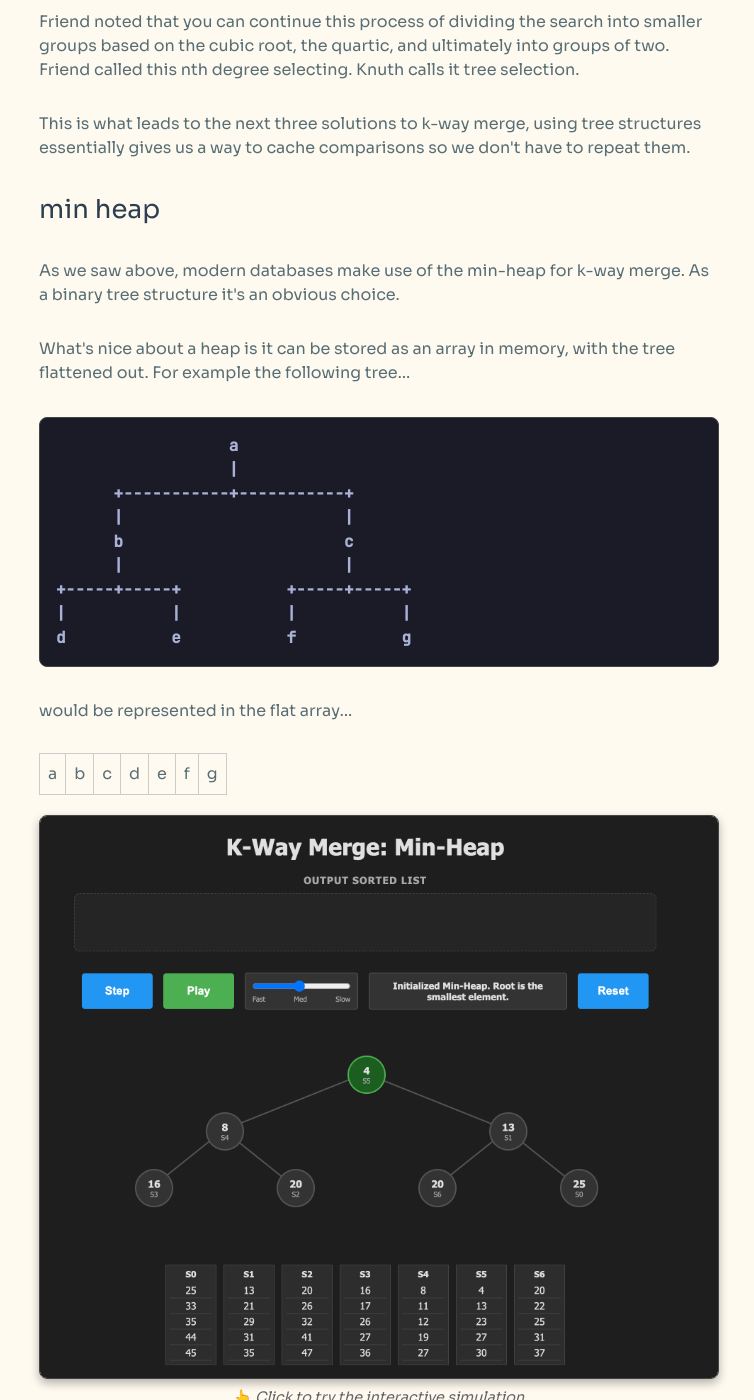
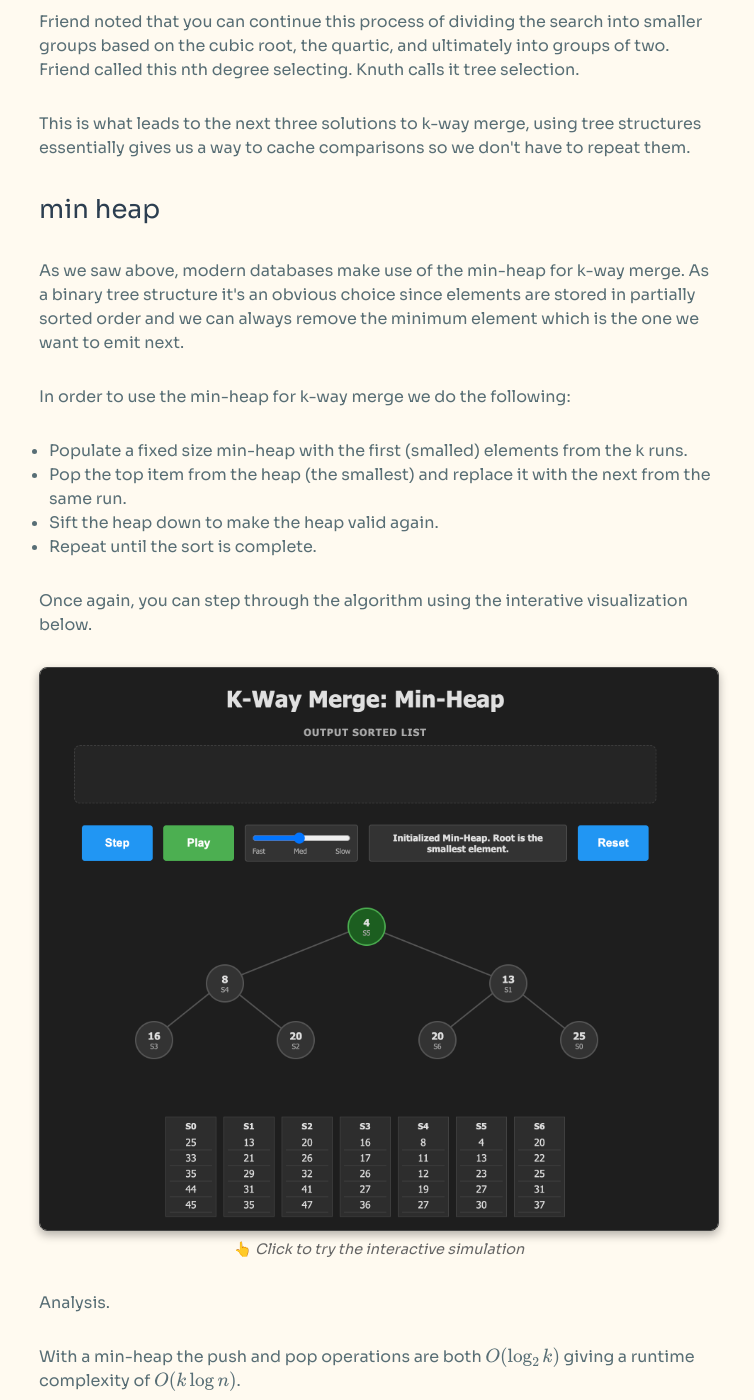
Before and after one commit to justinhj/justinhj.github.io, a Jekyll site: the page built from _posts/2026-01-19-visualizing-k-way-merge.html, in a window 1280 px wide and 1400 px high, scrolled down 7613 px. Shown: the whole window, without its empty margins (261-1015 px from the left). Built offline with Jekyll 4.4.1, drawn with Linux system fonts in a browser that asks for light colours; formulas are drawn with MathJax 3; some of the changed text lies outside the part shown.

Commit message:
min heap complete

```diff
--- a/_posts/2026-01-19-visualizing-k-way-merge.html
+++ b/_posts/2026-01-19-visualizing-k-way-merge.html
@@ -453,14 +453,49 @@ This is what leads to the next three solutions to k-way merge, using tree struct
 <h3 id="orgc32f994">min heap</h3>
 <div class="outline-text-3" id="text-orgc32f994">
 <p>
-As we saw above, modern databases make use of the min-heap for k-way merge. As a binary tree structure it's an obvious choice.
+As we saw above, modern databases make use of the min-heap for k-way merge. As a binary tree structure it's an obvious choice since elements are stored in partially sorted order and we can always remove the minimum element which is the one we want to emit next.
 </p>
 
 <p>
-What's nice about a heap is it can be stored as an array in memory, with the tree flattened out. For example the following tree&#x2026;
+In order to use the min-heap for k-way merge we do the following:
 </p>
 
-<pre class="example" id="orga0d40a2">
+<ol class="org-ol">
+<li>Populate a fixed size min-heap with the first (smalled) elements from the k runs.</li>
+<li>Pop the top item from the heap (the smallest) and replace it with the next from the same run.</li>
+<li>Sift the heap down to make the heap valid again.</li>
+<li>Repeat until the sort is complete.</li>
+</ol>
+
+<p>
+Once again, you can step through the algorithm using the interative visualization below.
+</p>
+
+<div style="text-align: center; margin: 20px 0;">
+    <a href="https://heyes-jones.com/externalsort/minheapmerge.html" target="_blank" rel="noopener noreferrer" style="text-decoration: none;">
+        <img src="../../../images/min-heap-merge-thumbnail.png"
+             alt="K-Way Merge Tree of Losers Visualization"
+             title="Click to launch interactive simulation"
+             style="width: 100%; max-width: 800px; height: auto; border: 1px solid #444; border-radius: 8px; box-shadow: 0 4px 10px rgba(0,0,0,0.3);">
+        <p style="margin-top: 8px; color: #666; font-size: 0.9em;">
+            👆 <em>Click to try the interactive simulation</em>
+        </p>
+    </a>
+</div>
+
+<p>
+Analysis.
+</p>
+
+<p>
+With a min-heap the push and pop operations are both \(O(\log_2 k)\) giving a runtime complexity of \(O(k \log n)\).
+</p>
+
+<p>
+because a min-heap is stored in a flat array structure. For example:
+</p>
+
+<pre class="example" id="org48f85c9">
                   a
                   |
       +-----------+-----------+
@@ -473,7 +508,7 @@ d           e           f           g
 </pre>
 
 <p>
-would be represented in the flat array&#x2026;
+Usually represented in the flat array as follows:
 </p>
 
 <table border="2" cellspacing="0" cellpadding="6" rules="groups" frame="hsides">
@@ -507,22 +542,37 @@ would be represented in the flat array&#x2026;
 </tbody>
 </table>
 
-<div style="text-align: center; margin: 20px 0;">
-    <a href="https://heyes-jones.com/externalsort/minheapmerge.html" target="_blank" rel="noopener noreferrer" style="text-decoration: none;">
-        <img src="../../../images/min-heap-merge-thumbnail.png"
-             alt="K-Way Merge Tree of Losers Visualization"
-             title="Click to launch interactive simulation"
-             style="width: 100%; max-width: 800px; height: auto; border: 1px solid #444; border-radius: 8px; box-shadow: 0 4px 10px rgba(0,0,0,0.3);">
-        <p style="margin-top: 8px; color: #666; font-size: 0.9em;">
-            👆 <em>Click to try the interactive simulation</em>
-        </p>
-    </a>
+<p>
+This is known as the Eytzinger Layout. A node at index \(i\) has children at \(2i+1\) and \(2i+2\). For a small tree size it is a cache friendly structure since it will fit in a few cache lines.
+</p>
+
+<p>
+In addition our use case allows us to do the push and pop in one move.
+</p>
+
+<p>
+During the sift down process after adding the new winner you need to:
+</p>
+
+<ol class="org-ol">
+<li>Compare Left Child vs. Right Child (to find the smaller one).</li>
+<li>Compare the Smaller Child vs. The Current Node (to see if you swap).</li>
+</ol>
+
+<p>
+This costs \(2 \cdot \log_2 k\) comparisons per element.
+</p>
+
+<p>
+Let's see how we can improve.
+</p>
+</div>
+</div>
 </div>
 
-
-
-
-
+<div id="outline-container-org222126e" class="outline-2">
+<h2 id="org222126e">Tournament Trees</h2>
+<div class="outline-text-2" id="text-org222126e">
 <p>
 Thanks for reading!
 </p>
@@ -532,4 +582,3 @@ Thanks for reading!
 </p>
 </div>
 </div>
-</div>
```
Also changed, not shown: org/posts/2026-01-19-visualizing-k-way-merge.org (+43 -16 lines).
